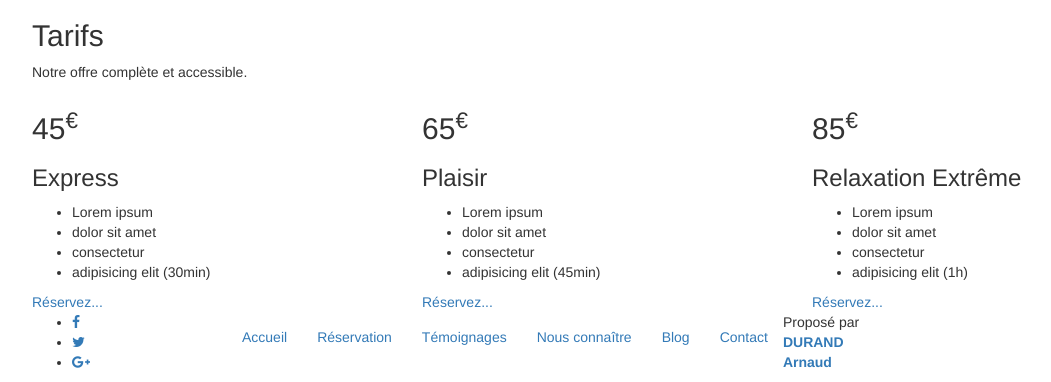
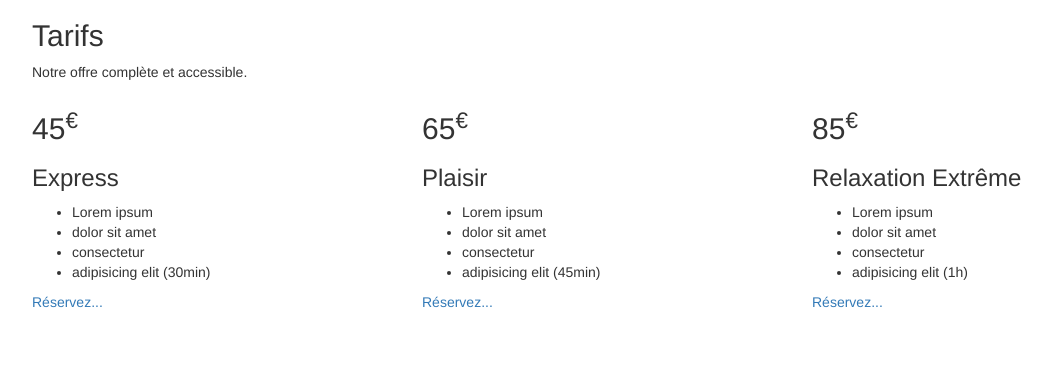
Before and after one commit to Leemahongh/SpaProject, a Symfony app: template templates/pages/home.html.twig in a window 1280 px wide. Shown: the part 2122-2504 px from the top of the page, without its empty margins (38-1089 px from the left). After the commit the page ends 2430 px from the top, so only its background shows below. Run offline with Twig, Linux system fonts and the light colour scheme; the template is opened without the code that fills it, so the values that code supplies are empty; some libraries are stand-ins or nearby versions.

Commit message:
Update home.html.twig

```diff
--- a/templates/pages/home.html.twig
+++ b/templates/pages/home.html.twig
@@ -1,4 +1,6 @@
 {%  extends 'base.html.twig' %}
+
+{% block title %}SpaProject{% endblock %}
 
 {% block body %}
     <div class="cover-section" id="top-button">
@@ -94,7 +96,7 @@
                 <div class="col-md-6 news-item">
                     <div class="news-deatils wow fadeInDown animated" data-wow-delay="0.2s">
                         <div class="col-md-6 thumbnail">
-                            <img src="image/blog1.png" width="249" height="272" alt="">
+                            <img src="image/blog1.png" width="249" height="272" alt="" class="img-responsive">
                         </div>
                         <div class="col-md-6 content">
                             <span>23 Dec 2017</span>
@@ -105,7 +107,7 @@
                 <div class="col-md-6 news-item">
                     <div class="news-deatils wow fadeInDown animated" data-wow-delay="0.5s">
                         <div class="col-md-6 thumbnail">
-                            <img src="image/blog2.jpg" width="249" height="272" alt="">
+                            <img src="image/blog2.jpg" width="249" height="272" alt="" class="img-responsive">
                         </div>
                         <div class="col-md-6 content">
                             <span>09 jan 2018</span>
@@ -249,34 +251,4 @@
         </div>
     </div>
 
-    <div class="footer-section">
-        <div class="container">
-            <div class="row">
-                <div class="col-md-2">
-                    <ul class="social-media">
-                        <li><a href="#"><i class="fa fa-facebook"></i></a></li>
-                        <li><a href="#"><i class="fa fa-twitter"></i></a></li>
-                        <li><a href="#"><i class="fa fa-google-plus"></i></a></li>
-                    </ul>
-                </div>
-                <div class="col-md-7 copyright">
-                    <ul class="nav navbar-nav">
-                        <li><a href="{{ path('home') }}">Accueil</a></li>
-                        <li><a href="#">Réservation</a></li>
-                        <li><a href="#">Témoignages</a></li>
-                        <li><a href="{{ path('about') }}">Nous connaître</a></li>
-                        <li><a href="#">Blog</a></li>
-                        <li><a href="{{ path('contact') }}">Contact</a></li>
-                    </ul>
-                    Proposé par <i class="fa fa-love"></i><a href="#"><strong>DURAND Arnaud</strong></a></p>
-                </div>
-                <div class="col-md-3">
-                    <div class="top-button">
-                        <a href="#top-button" class="scroll"><i class="fa fa-arrow"></i></a>
-                    </div>
-                </div>
-            </div>
-        </div>
-    </div>
-
 {%  endblock %}
```
